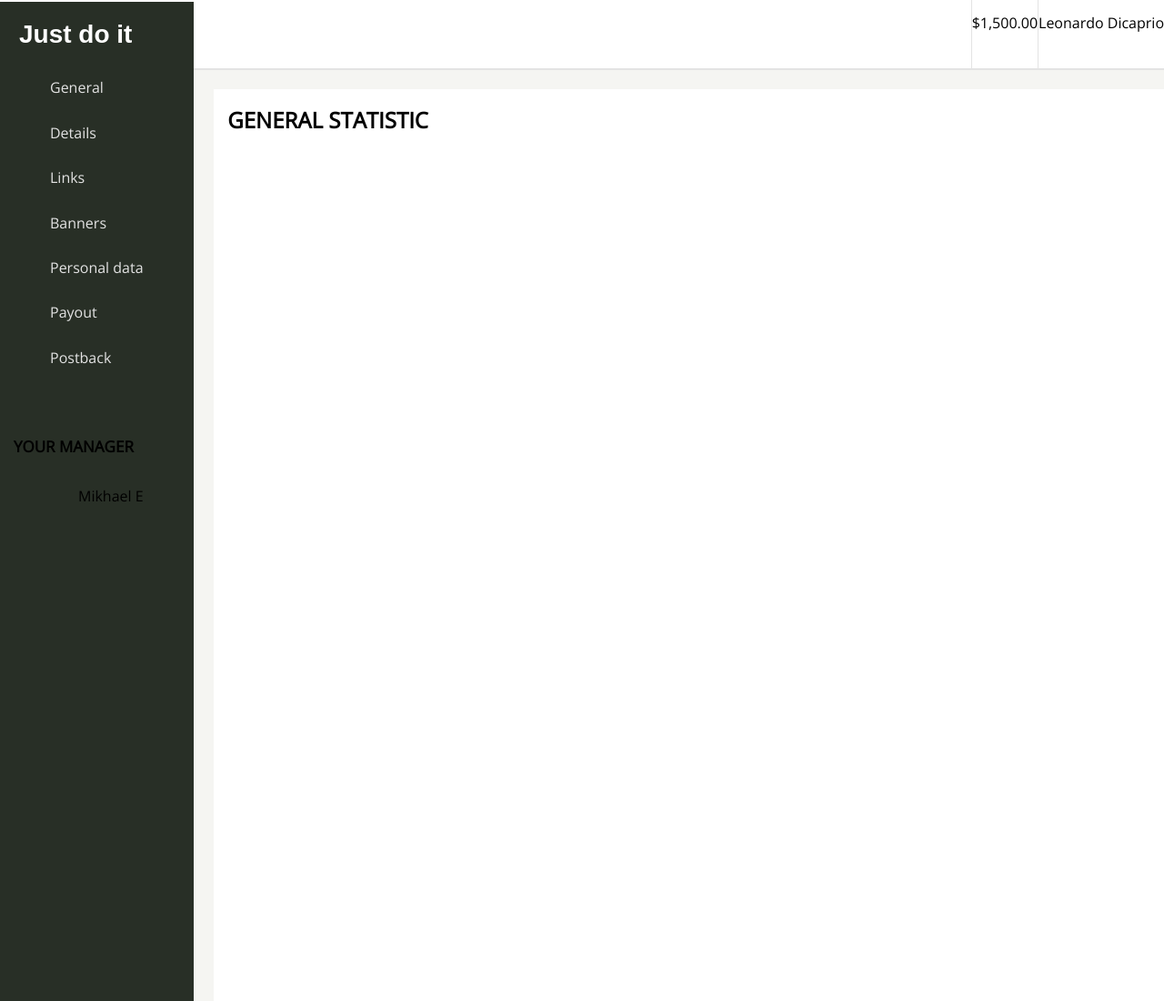
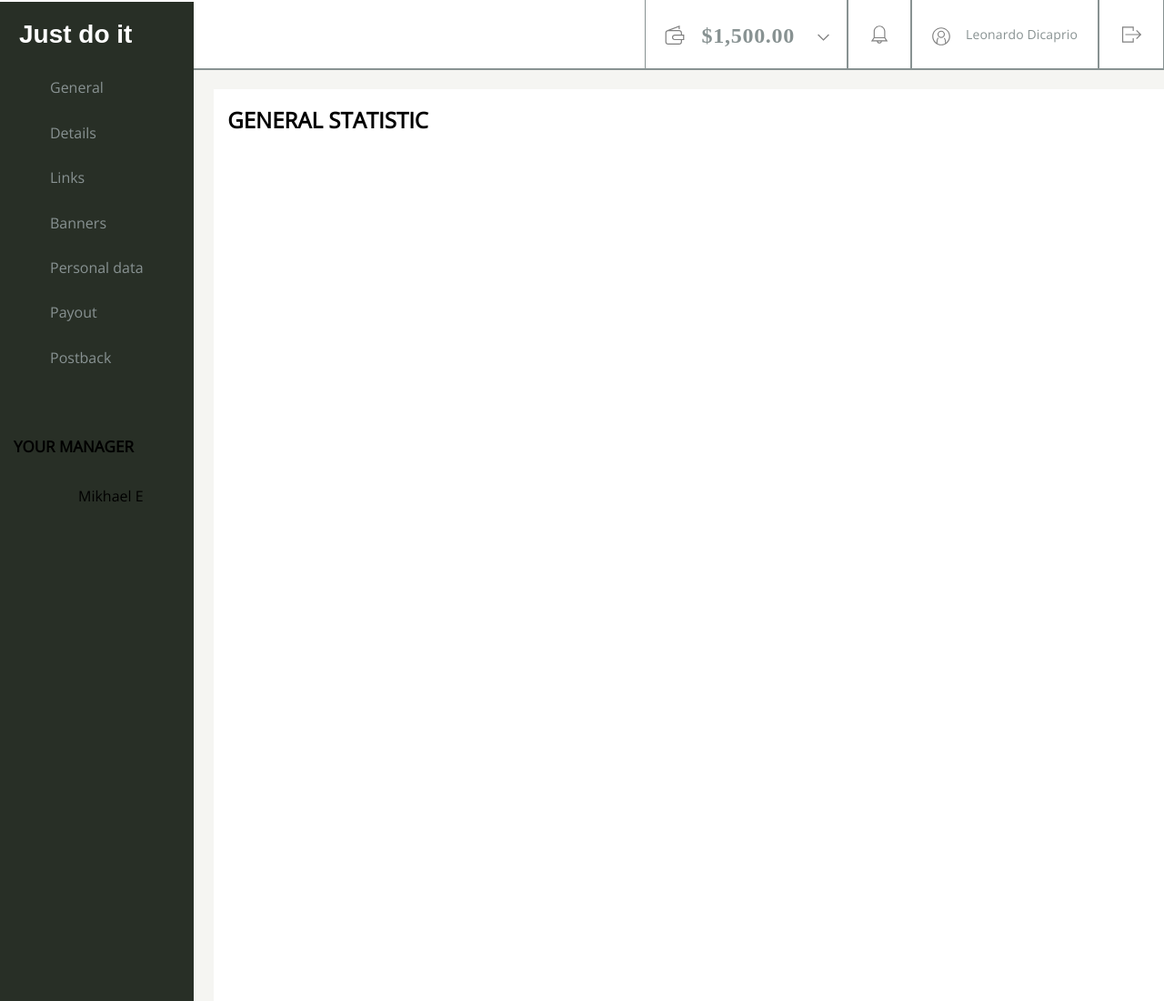
Before and after one commit to Kamil-96/solo-project-1, a website: page src/index.html in a window 1280 px wide. Shown: the top 1100 px of the page at 91% size. Drawn offline with nearby package versions, Linux system fonts and the light colour scheme; files that its build step writes are made by us from their sources; a web font is replaced by a local one.

Commit message:
Add few files, change styles for navigation

```diff
--- a/src/index.html
+++ b/src/index.html
@@ -9,22 +9,25 @@
     <link rel="preconnect" href="https://fonts.gstatic.com">
     <link href="https://fonts.googleapis.com/css2?family=Pattaya&display=swap" rel="stylesheet">
     <link rel="stylesheet" href="vendor/bootstrap-grid.min.css">
+    <link rel="stylesheet" href="vendor/icon-font/css/Glyphter.css">
     <link rel="stylesheet" href="/css/style.css">
   </head>
   <body>
     <nav class="navigation">
       <div class="nav-amount">
-        <p><i></i>$1,500.00<i></i></p>
+        <img src="images/wallet.svg">
+        <span>$1,500.00</span>
+        <img class="arrow-down" src="images/arrow-down.svg">
       </div>
       <div class="nav-notification">
-        <i></i>
+        <img src="images/notification.svg">
       </div>
       <div class="nav-user">
-        <i></i>
+        <img src="images/profile.svg">
         <p>Leonardo Dicaprio</p>
       </div>
       <div class="nav-logout">
-        <i></i>
+        <img src="images/quit.svg">
       </div>
     </nav>
     <main class="wrapper">
--- a/src/sass/_variables.scss
+++ b/src/sass/_variables.scss
@@ -1,5 +1,5 @@
 /* Colors */
-$paragraph-color: #e3e3e3;
+$paragraph-color: #889292;
 $brand-main-color: #ffffff;
 $page-background-color: #f5f5f2;
 $sidebar-color: #282f26;
--- a/src/sass/components/_top_bar.scss
+++ b/src/sass/components/_top_bar.scss
@@ -1,4 +1,4 @@
-.navigation{
+.navigation {
   display: flex;
   width: 100%;
   justify-content: flex-end;
@@ -6,11 +6,84 @@
   margin: 0;
   border-bottom: 2px solid $paragraph-color;
   height: 77px;
-  //align-items: center;
 
-  .nav-amount{
+  .nav-amount {
     border-left: 1px solid $paragraph-color;
     border-right: 1px solid $paragraph-color;
-    height: 100%;
+    display: flex;
+    align-items: center;
+    padding: 0 1px 0 21px;
+
+    img {
+      height: 22px;
+      width: 22px;
+      margin-right: 18px;
+    }
+
+    .arrow-down {
+      height: 13px;
+      width: 13px;
+      margin-top: 8px;
+    }
+
+    span {
+      margin-right: 25px;
+      margin-top: 4px;
+      font-size: 24px;
+      letter-spacing: 0.73px;
+      font-weight: bold;
+    }
+  }
+
+  .nav-notification {
+    border-left: 1px solid $paragraph-color;
+    border-right: 1px solid $paragraph-color;
+    align-items: center;
+    display: flex;
+    padding: 0 23px 0 23px;
+
+    img {
+      height: 22px;
+      width: 22px;
+    }
+  }
+
+  .nav-user {
+    border-left: 1px solid $paragraph-color;
+    border-right: 1px solid $paragraph-color;
+    align-items: center;
+    display: flex;
+    padding: 0 22px 0 21px;
+    img {
+      margin: 4px 16px 0 0;
+      height: 22px;
+      width: 22px;
+    }
+
+    p {
+      font-size: 14px;
+      letter-spacing: 0.13px;
+      margin-top: 15px;
+    }
+  }
+
+  .nav-logout {
+    border-left: 1px solid $paragraph-color;
+    border-right: 1px solid $paragraph-color;
+    align-items: center;
+    display: flex;
+    img {
+      height: 22px;
+      width: 22px;
+      margin: 0 23px 0 25px;
+    }
+  }
+
+  span, p {
+    color: $paragraph-color;
+  }
+
+  img {
+    filter: invert(50%);
   }
 }
--- /dev/null
+++ b/src/vendor/icon-font/css/Glyphter.css
@@ -0,0 +1,48 @@
+/* Generated by Glyphter (http://www.glyphter.com) on  Tue Aug 01 2017*/
+@font-face {
+    font-family: 'Glyphter';
+    src: url('../fonts/Glyphter.eot');
+    src: url('../fonts/Glyphter.eot?#iefix') format('embedded-opentype'),
+         url('../fonts/Glyphter.woff') format('woff'),
+         url('../fonts/Glyphter.ttf') format('truetype'),
+         url('../fonts/Glyphter.svg#Glyphter') format('svg');
+    font-weight: normal;
+    font-style: normal;
+}
+[class*='icon-']:before{
+	display: inline-block;
+   font-family: 'Glyphter';
+   font-style: normal;
+   font-weight: normal;
+   line-height: 1;
+   -webkit-font-smoothing: antialiased;
+   -moz-osx-font-smoothing: grayscale
+}
+.icon-arrow-down:before{content:'\0041';}
+.icon-arrow-down-small:before{content:'\0042';}
+.icon-arrow-left:before{content:'\0043';}
+.icon-arrow-right:before{content:'\0044';}
+.icon-arrow-up:before{content:'\0045';}
+.icon-arrow-up-small:before{content:'\0046';}
+.icon-banners:before{content:'\0047';}
+.icon-calendar:before{content:'\0048';}
+.icon-close:before{content:'\0049';}
+.icon-details:before{content:'\004a';}
+.icon-general:before{content:'\004b';}
+.icon-links:before{content:'\004c';}
+.icon-login:before{content:'\004d';}
+.icon-message:before{content:'\004e';}
+.icon-negative:before{content:'\004f';}
+.icon-notification:before{content:'\0050';}
+.icon-password:before{content:'\0051';}
+.icon-payout:before{content:'\0052';}
+.icon-personaldata:before{content:'\0053';}
+.icon-positive:before{content:'\0054';}
+.icon-postback:before{content:'\0055';}
+.icon-profile:before{content:'\0056';}
+.icon-quit:before{content:'\0057';}
+.icon-refresh:before{content:'\0058';}
+.icon-show:before{content:'\0059';}
+.icon-trash:before{content:'\005a';}
+.icon-url:before{content:'\0061';}
+.icon-wallet:before{content:'\0062';}
```
Also changed, not shown: src/sass/components/_sidebar.scss (+6 -6 lines), src/vendor/icon-font/fonts/Glyphter.ttf (added), src/vendor/icon-font/fonts/Glyphter.woff (added), 2 other files.
